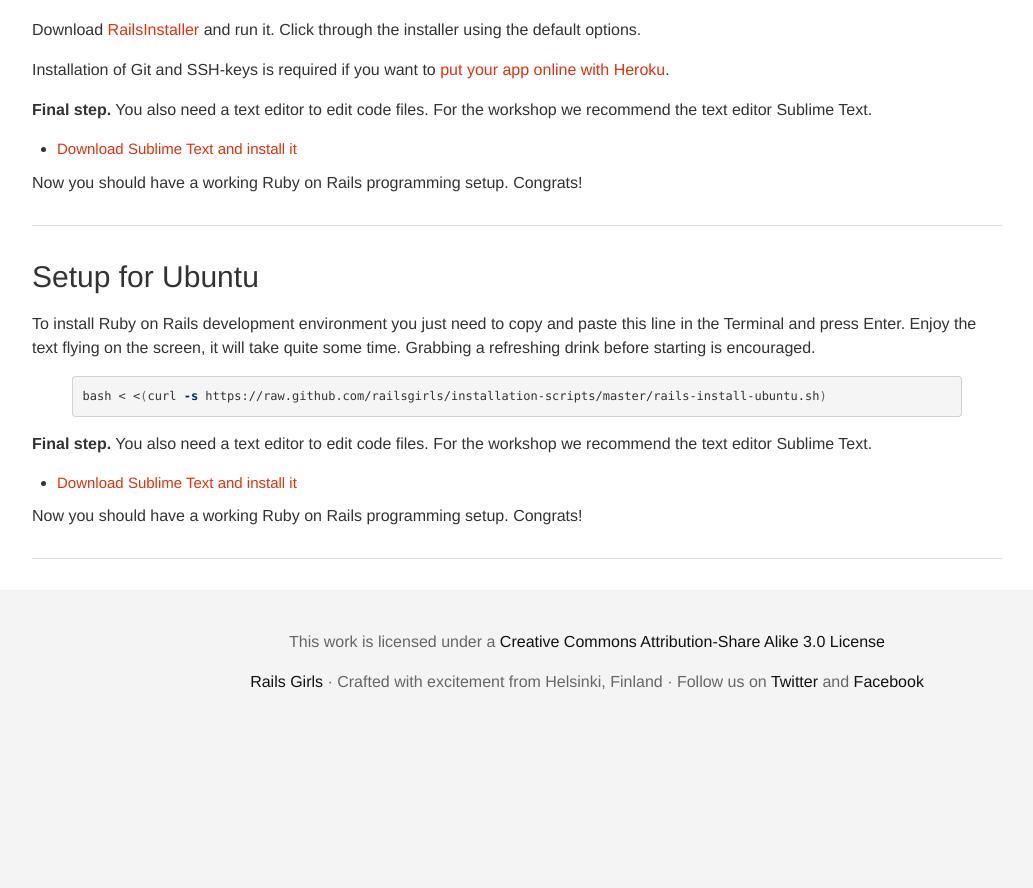
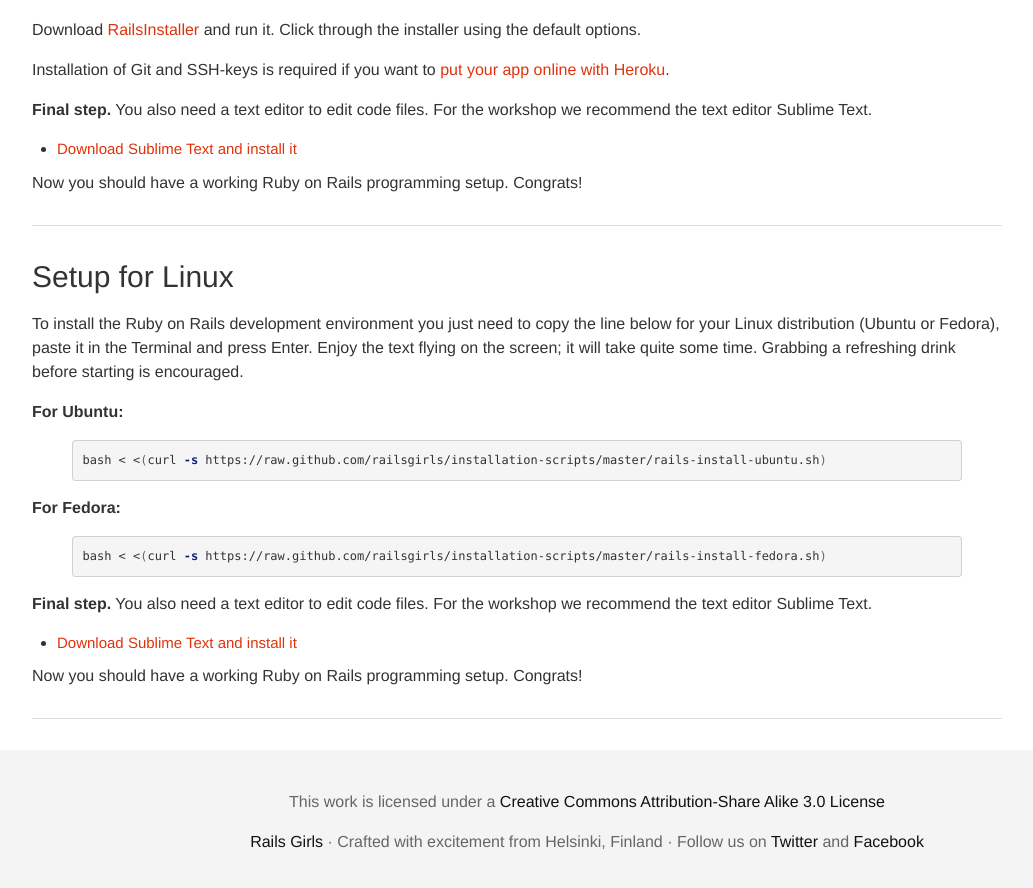
Before and after one commit to railsgirls/guides.railsgirls.com, a Jekyll site: the page built from _posts/2012-04-18-install.markdown, in a window 1280 px wide and 900 px high, scrolled down 1887 px. Shown: the top 888 px of the window, without its empty margins (53-1086 px from the left). Built offline with Jekyll 4.4.1, drawn with Linux system fonts in a browser that asks for light colours; nearby versions of some CDN libraries; Markdown is read by kramdown in place of the engine named in the settings; before the commit the page ends 2637 px from its top, so only the background shows below that; some of the changed text lies outside the part shown.

Commit message:
Updated installation guidewith Fedora instructions

```diff
--- a/_posts/2012-04-18-install.markdown
+++ b/_posts/2012-04-18-install.markdown
@@ -13,7 +13,7 @@
 
 * [Setup for OS X](#setup_for_os_x)
 * [Setup for Windows](#setup_for_windows)
-* [Setup for Ubuntu](#setup_for_ubuntu)
+* [Setup for Linux](#setup_for_linux)
 
 <hr />
 
@@ -58,12 +58,20 @@
 
 <hr />
 
-## Setup for Ubuntu
+## Setup for Linux
 
-To install Ruby on Rails development environment you just need to copy and paste this line in the Terminal and press Enter. Enjoy the text flying on the screen, it will take quite some time. Grabbing a refreshing drink before starting is encouraged.
+To install the Ruby on Rails development environment you just need to copy the line below for your Linux distribution (Ubuntu or Fedora), paste it in the Terminal and press Enter. Enjoy the text flying on the screen; it will take quite some time. Grabbing a refreshing drink before starting is encouraged.
+
+**For Ubuntu:**
 
 {% highlight sh %}
 bash < <(curl -s https://raw.github.com/railsgirls/installation-scripts/master/rails-install-ubuntu.sh)
+{% endhighlight %}
+
+**For Fedora:**
+
+{% highlight sh %}
+bash < <(curl -s https://raw.github.com/railsgirls/installation-scripts/master/rails-install-fedora.sh)
 {% endhighlight %}
 
 **Final step.** You also need a text editor to edit code files. For the workshop we recommend the text editor Sublime Text.
```
